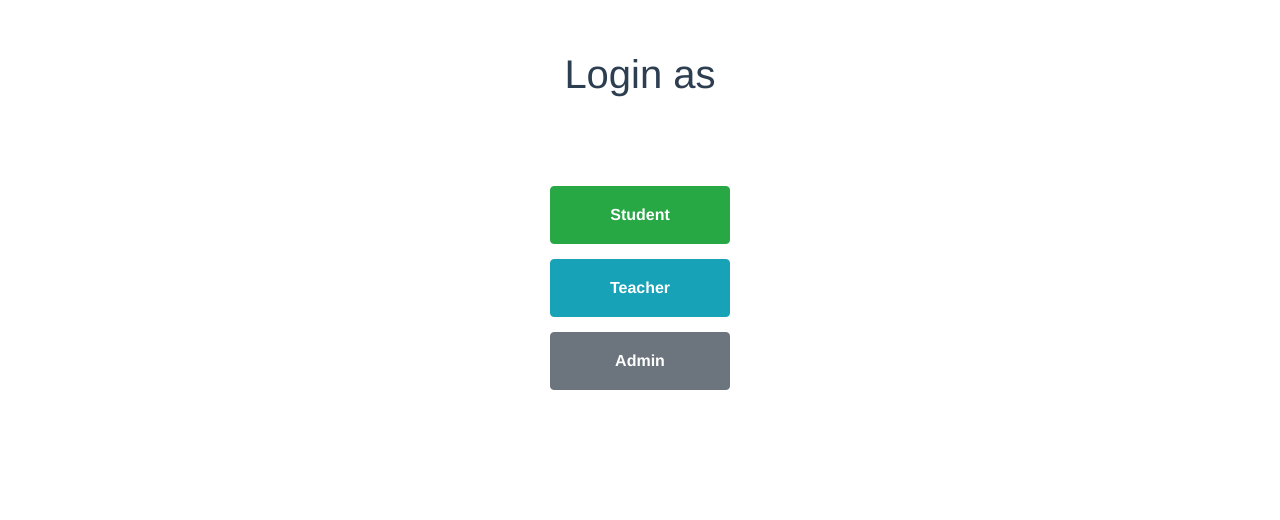
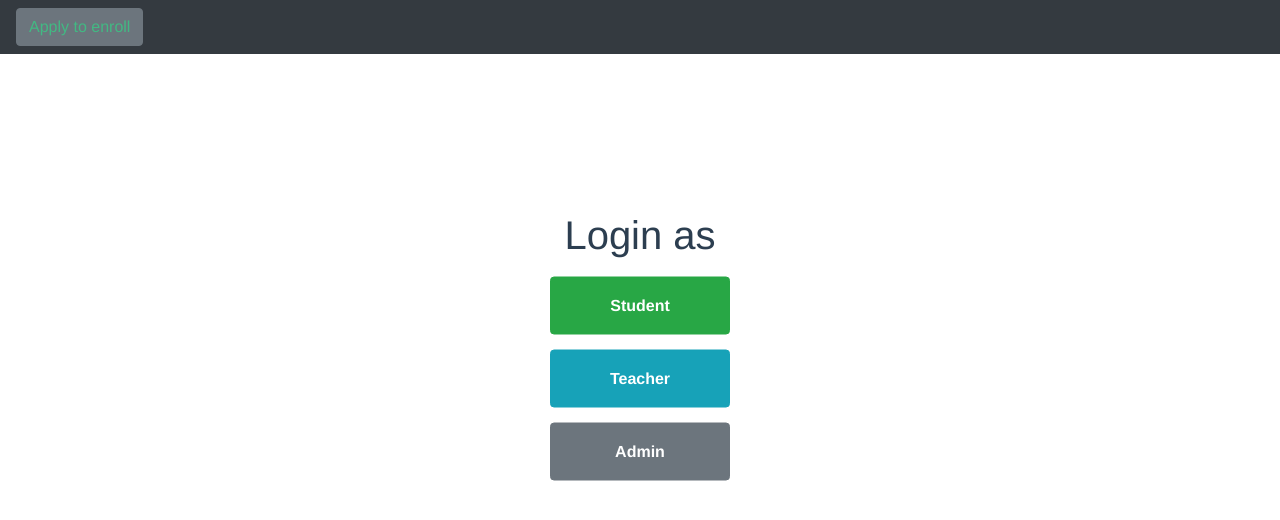
Before and after one commit to SowinskiBraeden/school-management-archived, a Vue app: page / in a window 1280 px wide. Shown: the top 520 px of the page. Built offline with nearby package versions, Linux system fonts and the light colour scheme.

Commit message:
minor home ui changes

```diff
--- a/src/components/Home.vue
+++ b/src/components/Home.vue
@@ -1,5 +1,8 @@
 <template>
-  <h1>Login as</h1>
+  <nav class="navbar navbar-expand-md navbar-dark bg-dark">
+    <router-link to="/#" type="button" class="btn btn-secondary">Apply to enroll</router-link>
+  </nav>
+  <h1 class="login-title">Login as</h1>
   <div class="options">
     <router-link to="/login-student" type="button" class="btn btn-success link"><strong>Student</strong></router-link>
     <router-link to="/login-teacher" type="button" class="btn btn-info link"><strong>Teacher</strong></router-link>
@@ -14,13 +17,15 @@ export default {
 </script>
 
 <style>
-  h1 {margin-top: 50px;}
+  .login-title {
+    position: absolute;
+    top: 28%;
+    left: 50%;
+    transform: translate(-50%, -28%);
+  }
 
   .options {
-    margin: 0;
-    padding: 0;
     width: 100%;
-    height: 100%;
     position: absolute;
     top: 50%;
     left: 50%;
```
